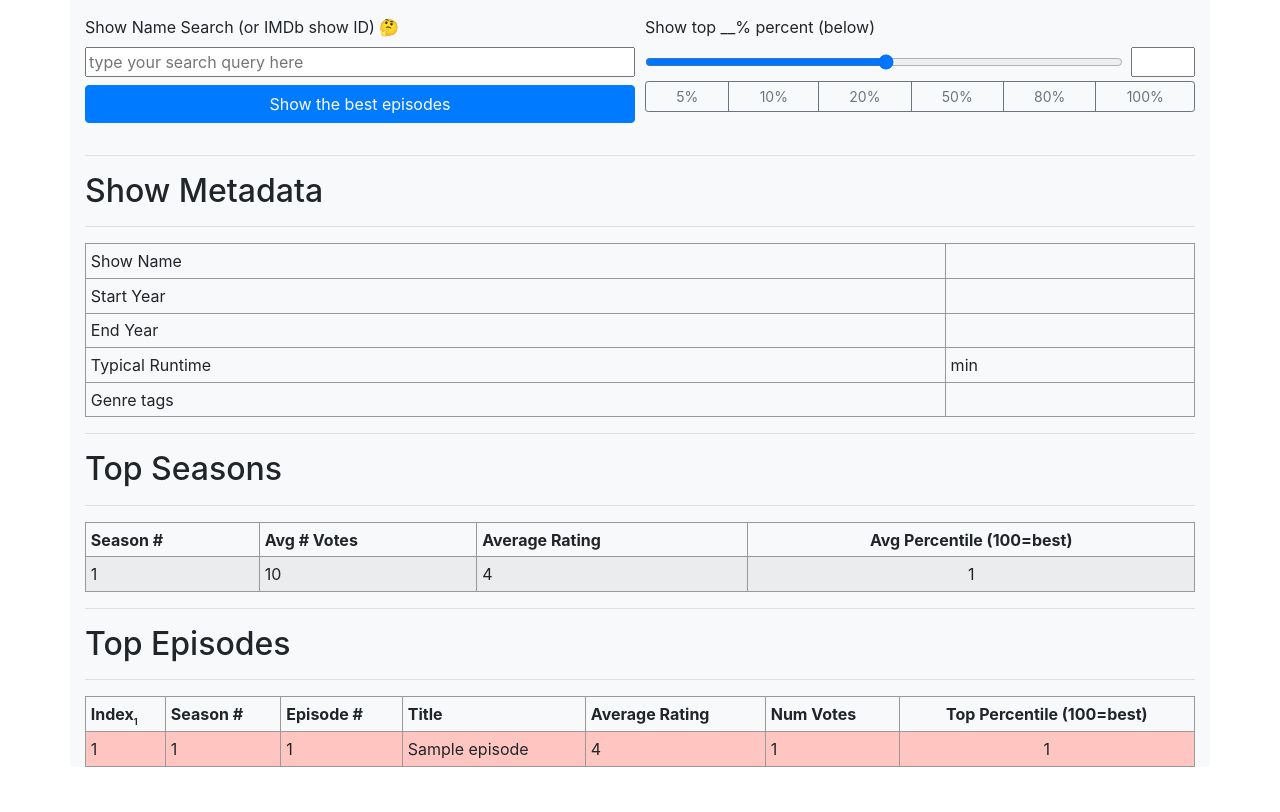
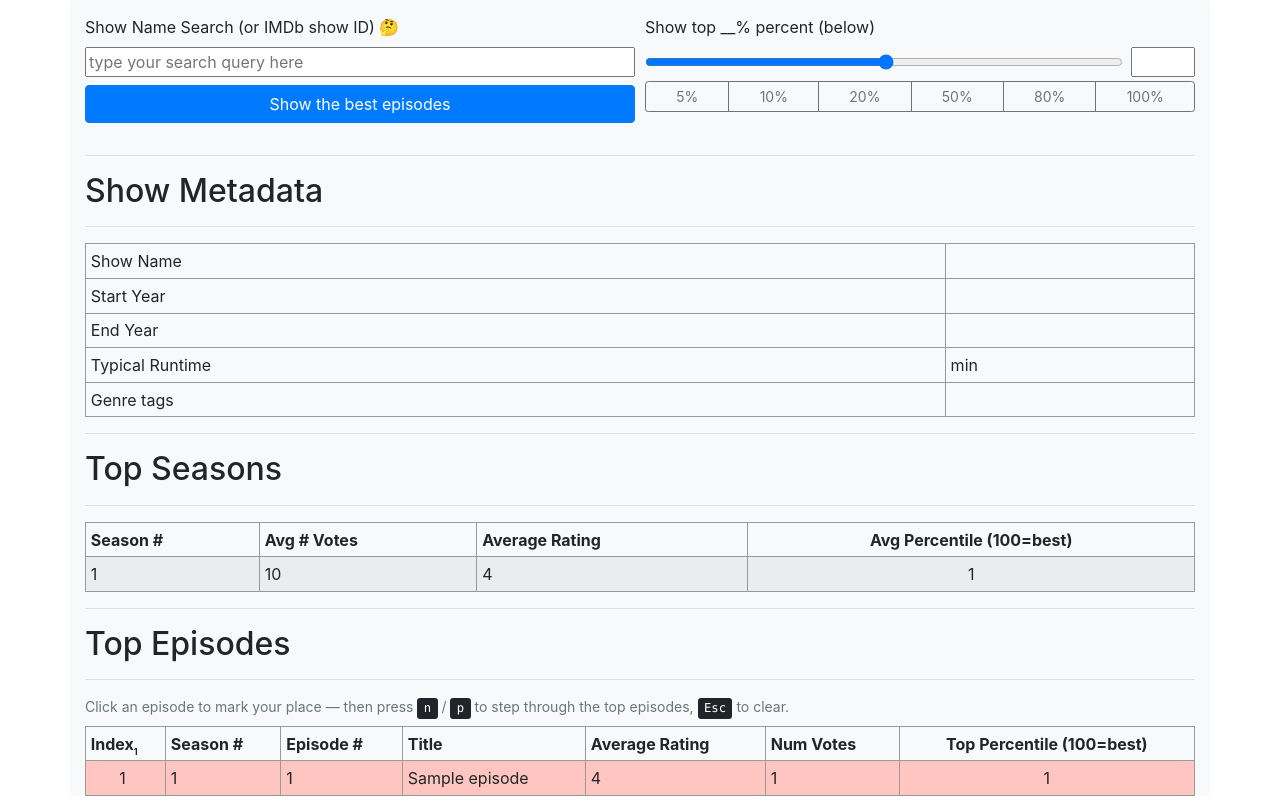
Before and after one commit to simnim/nh_website, a FastAPI app: template app/templates/episodes.html in a window 1280 px wide. Shown: the part 59-871 px from the top of the page. Before the commit the page ends 826 px from the top, so only its background shows below. Run offline with FastAPI, Linux system fonts and the light colour scheme; the template is opened without the code that fills it: most values are stand-ins (such as "Sample title", 1, 10 or a date in 2020).

Commit message:
next top episode

```diff
--- a/app/templates/episodes.html
+++ b/app/templates/episodes.html
@@ -53,7 +53,7 @@
             var number = document.getElementById('max_rank_pct');
             var imdbShowId = {{ (imdb_show_id or '') | tojson }};
             function navigateToPct(v) {
-                if (imdbShowId) window.location.href = '/episodes/' + imdbShowId + '/' + v;
+                if (imdbShowId) window.location.href = '/episodes/' + imdbShowId + '/' + v + window.location.hash;
             }
             slider.addEventListener('input', function() { number.value = slider.value; });
             slider.addEventListener('change', function() { navigateToPct(slider.value); });
@@ -73,6 +73,26 @@
 
     <style>
         .table td, .table th { border: 1px solid #999 !important; }
+
+        #episodes-table tbody tr { cursor: pointer; }
+
+        /* Reserve the arrow's width on every row so moving the marker never
+           shifts the first cell's contents sideways. */
+        #episodes-table tbody td:first-child::before {
+            content: '';
+            display: inline-block;
+            width: 1.5em;
+        }
+        #episodes-table tbody tr.current-episode > td:first-child::before { content: '👉'; }
+
+        /* Bootstrap's .table is border-collapse: collapse, so the marker
+           border has to go on the cells, not the row. */
+        #episodes-table tbody tr.current-episode > td {
+            border-top: 4px solid #007bff !important;
+            border-bottom: 4px solid #007bff !important;
+        }
+        #episodes-table tbody tr.current-episode > td:first-child { border-left: 4px solid #007bff !important; }
+        #episodes-table tbody tr.current-episode > td:last-child { border-right: 4px solid #007bff !important; }
     </style>
 
     <hr>
@@ -131,6 +151,10 @@
     <hr>
     <h2 id="episodes">Top Episodes</h1>
     <hr>
+    <p class="text-muted small mb-2">
+        Click an episode to mark your place — then press <kbd>n</kbd> / <kbd>p</kbd>
+        to step through the top episodes, <kbd>Esc</kbd> to clear.
+    </p>
     <table id="episodes-table" data-threshold="{{ 100 - max_rank_pct }}" class="table table-hover table-sm table-striped table-bordered">
         <thead>
             <tr>
@@ -155,7 +179,10 @@
         </thead>
         <tbody>
             {% for episode in episodes %}
-                <tr data-percentile="{{ episode.percentile|int }}">
+                {% set ep_id = ('s' ~ episode.seasonNumber ~ 'e' ~ episode.episodeNumber)
+                               if episode.seasonNumber is not none and episode.episodeNumber is not none
+                               else ('row' ~ loop.index) %}
+                <tr id="{{ ep_id }}" data-percentile="{{ episode.percentile|int }}">
                     {% if request.state.is_mobile %}
                         <!-- <td> {{ loop.index }}</td> -->
                         <td> {{ episode.seasonNumber }} </td>
@@ -182,7 +209,12 @@
             const table = document.getElementById('episodes-table');
             if (!table) return;
             const threshold = parseFloat(table.dataset.threshold);
-            table.querySelectorAll('tr[data-percentile]').forEach(function(row) {
+            const rows = Array.from(table.querySelectorAll('tbody tr[data-percentile]'));
+            const order = new Map(rows.map(function(row, i) { return [row, i]; }));
+            // The top episodes are exactly the rows the loop below colours green,
+            // so the marker never lands somewhere the colouring disagrees with.
+            const topRows = [];
+            rows.forEach(function(row) {
                 const pct = parseFloat(row.dataset.percentile);
                 let r, g, b;
                 if (pct <= threshold) {
@@ -195,9 +227,56 @@
                     r = Math.round(255 + (190 - 255) * t);
                     g = Math.round(255 + (245 - 255) * t);
                     b = Math.round(215 + (190 - 215) * t);
+                    topRows.push(row);
                 }
                 row.style.backgroundColor = 'rgb(' + r + ',' + g + ',' + b + ')';
             });
+
+            // Current-episode marker. Position lives in the URL hash so it
+            // survives closing the browser.
+            let current = null;
+
+            function setCurrent(row, updateUrl) {
+                if (current) current.classList.remove('current-episode');
+                current = row;
+                if (row) row.classList.add('current-episode');
+                if (updateUrl) {
+                    history.replaceState(null, '',
+                        location.pathname + location.search + (row ? '#' + row.id : ''));
+                }
+                if (row) row.scrollIntoView({ block: 'center', behavior: 'smooth' });
+            }
+
+            rows.forEach(function(row) {
+                row.addEventListener('click', function() { setCurrent(row, true); });
+            });
+
+            // Steps between top episodes only, skipping the rest. Stops at the ends.
+            function step(dir) {
+                if (!topRows.length) return;
+                if (!current) { setCurrent(topRows[0], true); return; }
+                const pos = order.get(current);
+                const target = dir > 0
+                    ? topRows.find(function(row) { return order.get(row) > pos; })
+                    : topRows.filter(function(row) { return order.get(row) < pos; }).pop();
+                if (target) setCurrent(target, true);
+            }
+
+            document.addEventListener('keydown', function(e) {
+                if (e.ctrlKey || e.metaKey || e.altKey) return;
+                // The show search box is a jQuery UI autocomplete: typing a show
+                // name with an n or p in it must not move the marker.
+                const t = e.target;
+                if (t && (/^(INPUT|TEXTAREA|SELECT)$/.test(t.tagName) || t.isContentEditable)) return;
+                const k = e.key.toLowerCase();
+                if (k === 'n') { e.preventDefault(); step(1); }
+                else if (k === 'p') { e.preventDefault(); step(-1); }
+                else if (e.key === 'Escape' && current) { setCurrent(null, true); }
+            });
+
+            const initial = location.hash
+                && document.getElementById(decodeURIComponent(location.hash.slice(1)));
+            if (initial && order.has(initial)) setCurrent(initial, false);
         })();
     </script>
 
```
